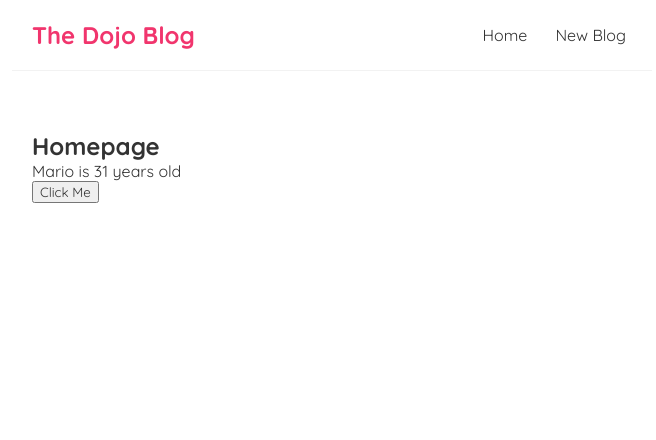
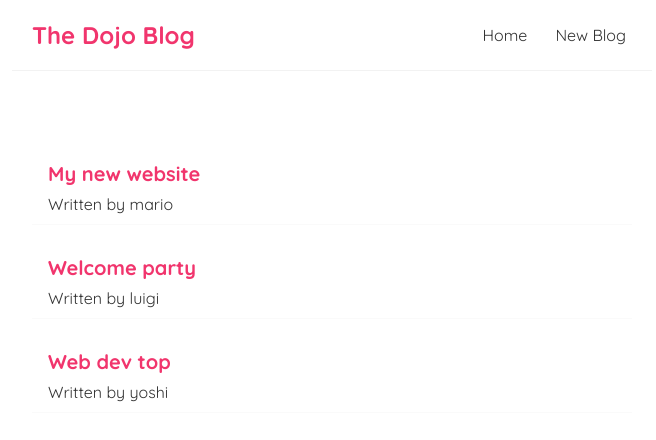
Before and after one commit to JoaoPedroVisconti/ReactTutorial_dojo-blog, a React (Create React App) app: page / in a window 1280 px wide. Shown: the top 440 px of the page, without its empty margins (308-964 px from the left). Built offline with nearby package versions, Linux system fonts and the light colour scheme; the HTML template or start-up script is replaced by a standard one.

Commit message:
Output a list of states (objects type)

```diff
--- a/src/Home.js
+++ b/src/Home.js
@@ -1,21 +1,19 @@
 import { useState } from 'react';
 
 const Home = () => {
-  const [name, setName] = useState('Mario');
-  const [age, setAge] = useState(31);
-
-  const handleClick = () => {
-    setName('Luigi');
-    setAge(32);
-  };
-
+  const [blogs, setBlogs] = useState([
+    { title: 'My new website', body: 'lorem ipsum...', author: 'mario', id: 1 },
+    { title: 'Welcome party', body: 'lorem ipsum...', author: 'luigi', id: 2 },
+    { title: 'Web dev top', body: 'lorem ipsum...', author: 'yoshi', id: 3 },
+  ]);
   return (
     <div className="home">
-      <h2>Homepage</h2>
-      <p>
-        {name} is {age} years old
-      </p>
-      <button onClick={handleClick}>Click Me</button>
+      {blogs.map((blog) => (
+        <div className="blog-preview" key={blog.id}>
+          <h2>{blog.title}</h2>
+          <p>Written by {blog.author}</p>
+        </div>
+      ))}
     </div>
   );
 };
--- a/src/index.css
+++ b/src/index.css
@@ -33,3 +33,21 @@
   margin: 40px auto;
   padding: 20px;
 }
+
+/* Blog preview list */
+
+.blog-preview{
+  padding: 10px 16px;
+  margin: 20px 0;
+  border-bottom: 1px solid #fafafa;
+}
+
+.blog-preview:hover {
+  box-shadow: 1px 3px 5px rgba(0,0,0,0.1);
+}
+
+.blog-preview h2{
+  font-size: 20px;
+  color: #f1356d;
+  margin-bottom: 8px;
+}
```
